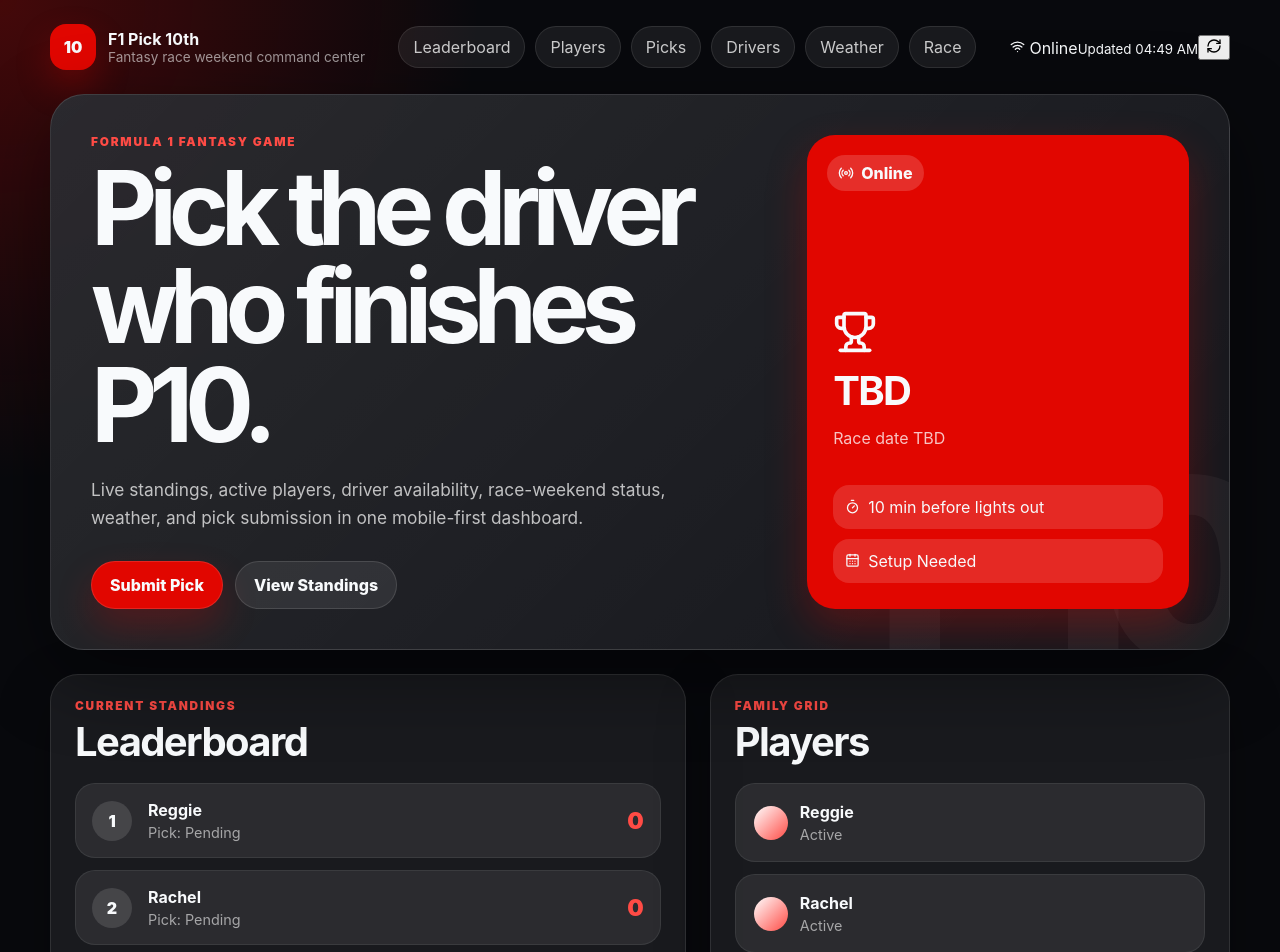
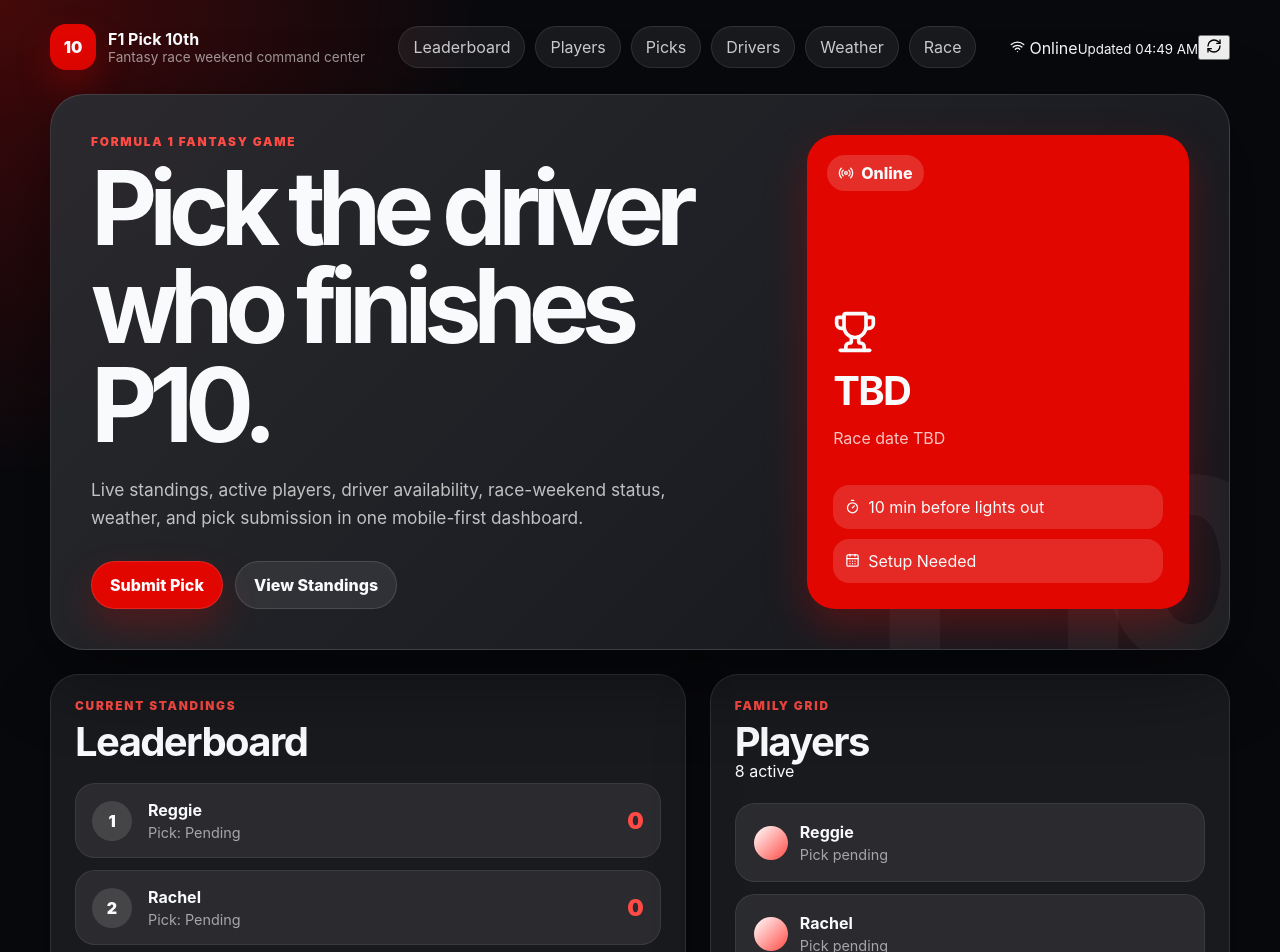
Before and after one commit to Lechefrio/Terminal---New-Terminal, a React (Vite) app in the folder f1-pick-10th-v2/: page / in a window 1280 px wide. Shown: the top 952 px of the page. Built offline with nearby package versions, Linux system fonts and the light colour scheme; no server answers.

Commit message:
Connect player cards to leaderboard picks

```diff
--- a/f1-pick-10th-v2/src/components/PlayerCards.jsx
+++ b/f1-pick-10th-v2/src/components/PlayerCards.jsx
@@ -9,24 +9,35 @@ const fallbackPlayers = [
   { name: "Josie", status: "Active" },
 ];
 
-export default function PlayerCards({ players }) {
-  const data = players?.length ? players : fallbackPlayers;
+export default function PlayerCards({ players = [], leaderboard = [] }) {
+  const data = players.length ? players : fallbackPlayers;
+
+  function getPlayerPick(playerName) {
+    const row = leaderboard.find((item) => (item.player || item.name) === playerName);
+    return row?.pick || row?.driver || "Pick pending";
+  }
 
   return (
     <section className="panel" id="players">
-      <div className="panel-header">
-        <p className="eyebrow">Family Grid</p>
-        <h2>Players</h2>
+      <div className="panel-header split-header">
+        <div>
+          <p className="eyebrow">Family Grid</p>
+          <h2>Players</h2>
+        </div>
+        <span className="soft-pill">{data.length} active</span>
       </div>
 
       <div className="player-grid">
-        {data.map((player, index) => (
-          <article className="player-card" key={`${player.name || player.player}-${index}`}>
-            <div className="helmet-dot" />
-            <strong>{player.name || player.player || "Player"}</strong>
-            <span>{player.status || "Active"}</span>
-          </article>
-        ))}
+        {data.map((player, index) => {
+          const name = player.name || player.player || "Player";
+          return (
+            <article className="player-card" key={`${name}-${index}`}>
+              <div className="helmet-dot" />
+              <strong>{name}</strong>
+              <span>{getPlayerPick(name)}</span>
+            </article>
+          );
+        })}
       </div>
     </section>
   );
```
